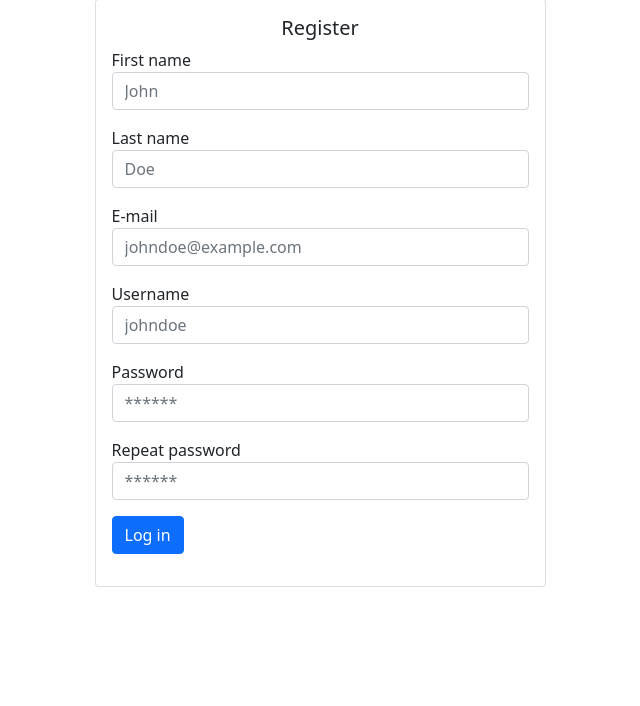
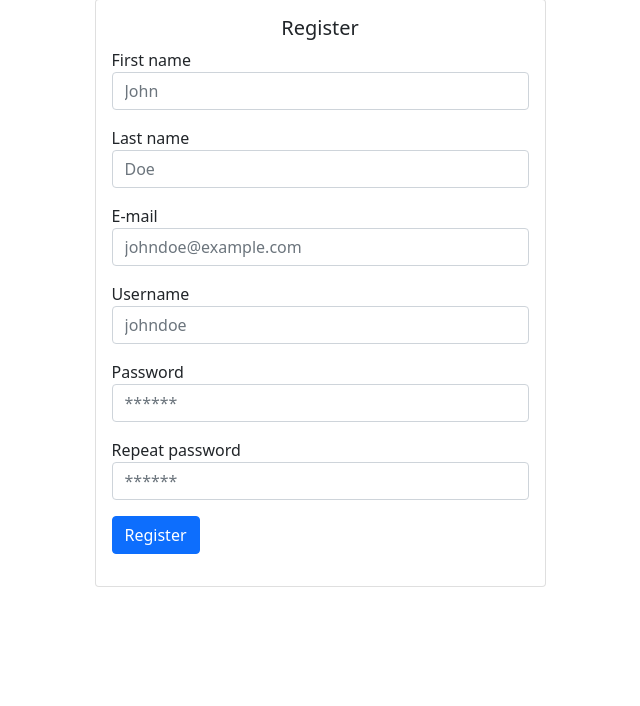
Before and after one commit to kevinkosterr/django-blog, a Django app: page /register in a window 1280 px wide. Shown: the part 49-755 px from the top of the page, without its empty margins (320-960 px from the left). Run offline with Django 3.2, Linux system fonts and the light colour scheme; parts of the project's set-up code (start-up, migrations or seed data) failed here and were passed over.

Commit message:
fix(authentication): submit button now shows right values.

```diff
--- a/app/templates/auth.html
+++ b/app/templates/auth.html
@@ -19,7 +19,7 @@
                             {{ field }}
                         </div>
                         {% endfor %}
-                        <input type="submit" value="Log in" class="btn btn-primary btn-block">
+                        <input type="submit" value="{{ title }}" class="btn btn-primary btn-block">
                     </form>
                 </div>
             </div>
```
